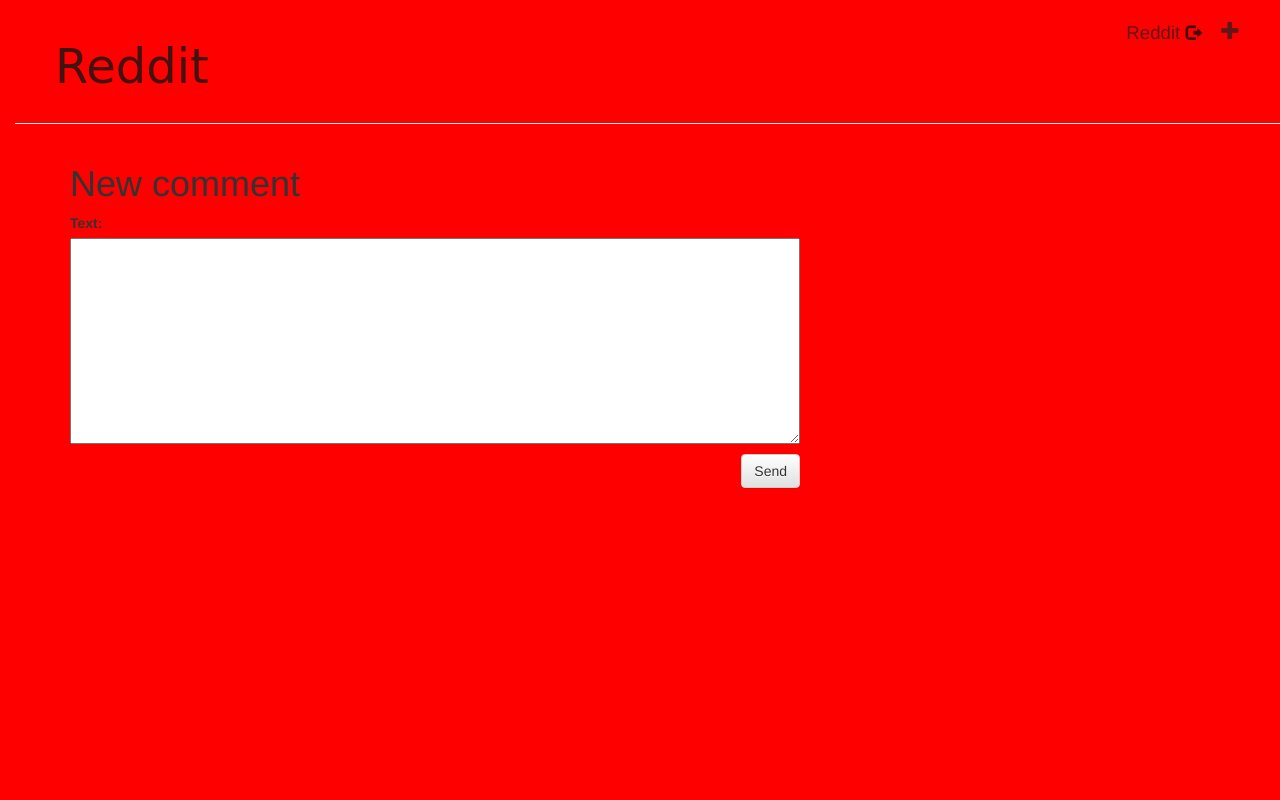
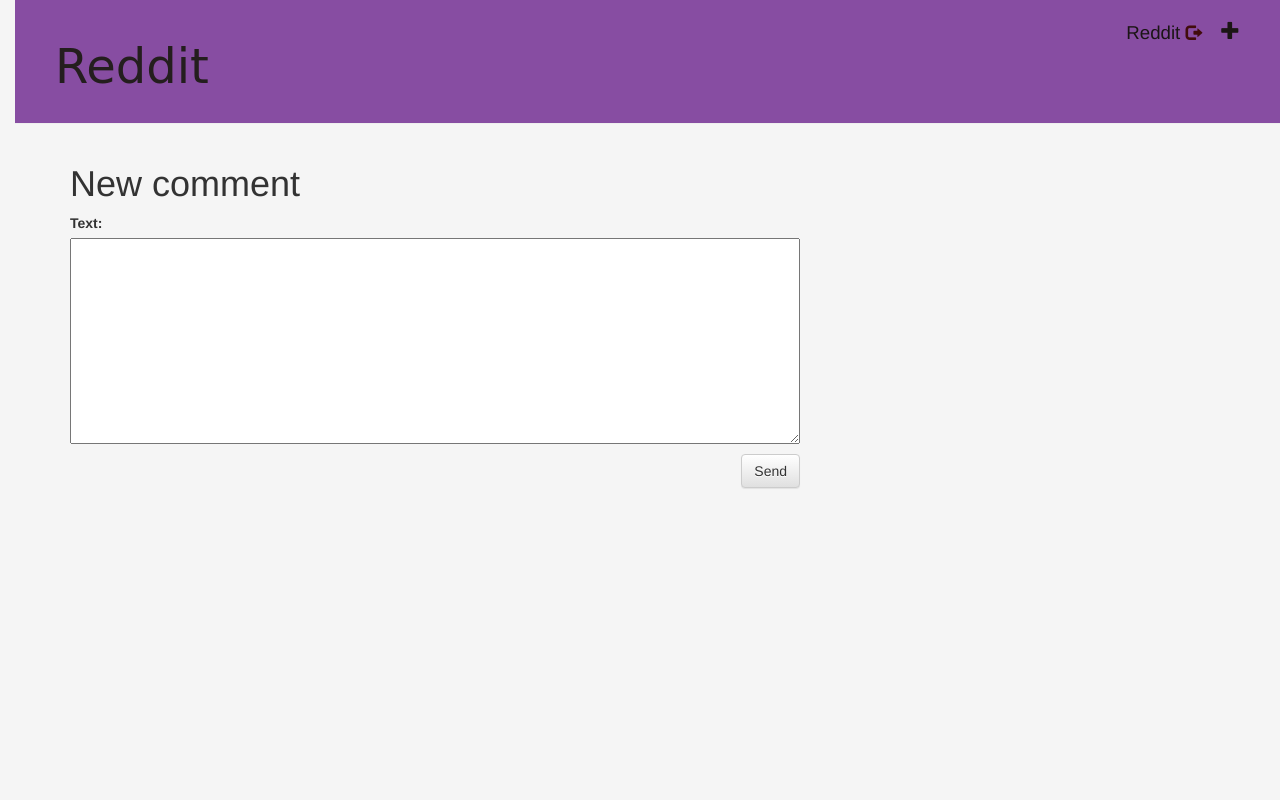
Before and after one commit to Tony-34/Redditposts, a Django app: page /post/0c9cb5d8-3cae-4ab9-83e6-d6804ca9e0e3/comment/ in a window 1280 px wide. Run offline with Django 3.2, Linux system fonts and the light colour scheme; a user stored in the database is signed in; data comes from the database, SQL or seed files in the repository; both versions use the stored data as it was after the commit; some libraries are stand-ins or nearby versions.

Commit message:
made change

```diff
--- a/reddit/static/css/reddit.css
+++ b/reddit/static/css/reddit.css
@@ -3,7 +3,7 @@
 }
 body {
 padding-left: 15px;
-background-color: red;
+background-color:whitesmoke ;
 }
 
 h1 a {
@@ -12,13 +12,13 @@ font-family: 'Tangerine', cursive;
 }
 
 .page-header {
-background-color: red;
+background-color:#874da2;
 margin-top: 0;
 padding: 20px 20px 20px 40px;
 }
 
 .page-header h1, .page-header h1 a, .page-header h1 a:visited, .page-header h1 a:active {
-color: #441111;
+color: #241e1e;
 font-size: 36pt;
 text-decoration: none;
 }
@@ -44,7 +44,7 @@ width: 100%;
 }
 
 .top-menu, .top-menu:hover, .top-menu:visited {
-color: #5e1818;
+color: #1b1515;
 float: right;
 font-size: 14pt;
 margin-right: 20px;
```
Also changed, not shown: db.sqlite3.
